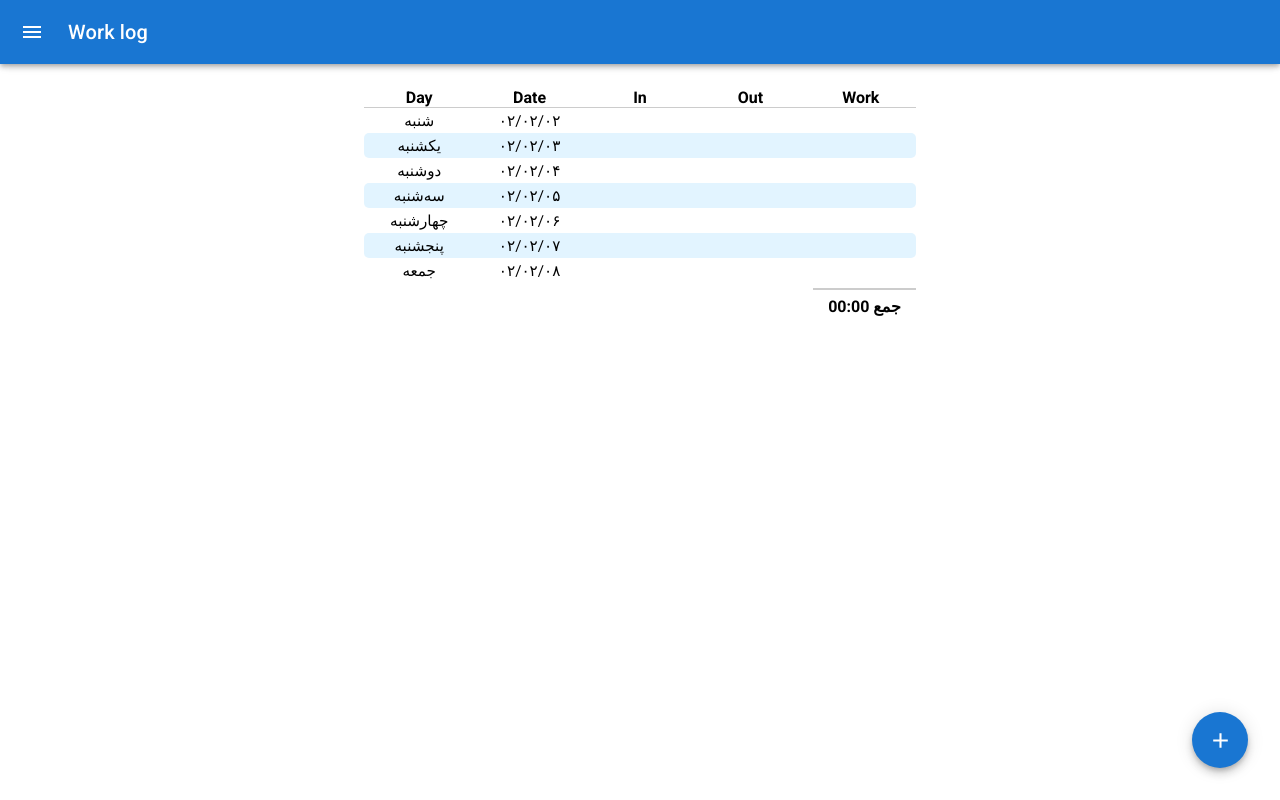
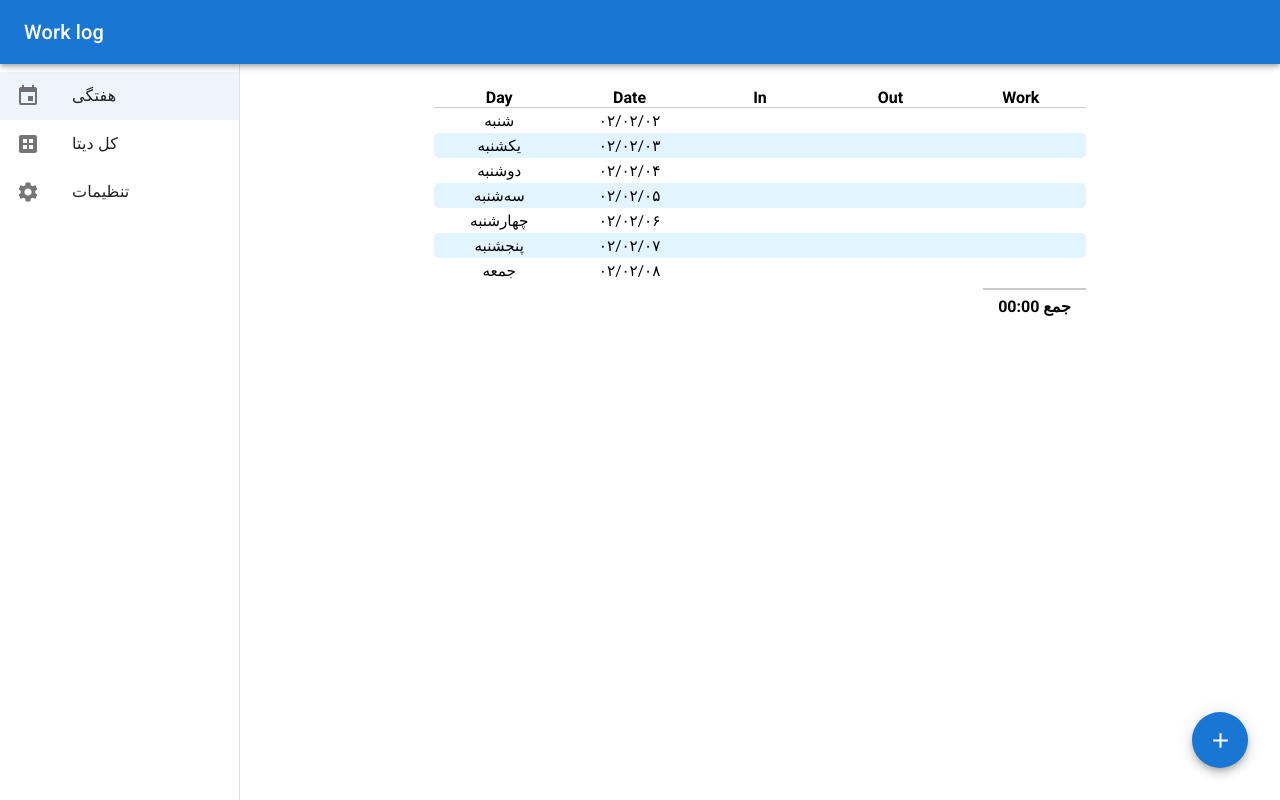
Before and after one commit to itsramin/work-log, a React (Create React App) app: page / in a window 1280 px wide. Built offline with nearby package versions, Linux system fonts and the light colour scheme; a small style sheet from the web is missing.

Commit message:
drawer is permenant on web view

```diff
--- a/src/App.css
+++ b/src/App.css
@@ -3,7 +3,7 @@
   height: 100vh;
 }
 main {
-  max-width: 600px;
+  max-width: 700px;
   margin: 0 auto;
   padding: 0rem 1rem;
 }
--- a/src/AppDrawer.js
+++ b/src/AppDrawer.js
@@ -24,7 +24,7 @@ import SettingsScreen from "./screens/SettingsScreen";
 import { useSelector } from "react-redux";
 
 const windowWidth = window.innerWidth;
-const drawerWidth = windowWidth > 600 ? 240 : 200;
+const drawerWidth = windowWidth > 900 ? 240 : 200;
 
 const Main = styled("main", { shouldForwardProp: (prop) => prop !== "open" })(
   ({ theme, open }) => ({
@@ -34,15 +34,13 @@ const Main = styled("main", { shouldForwardProp: (prop) => prop !== "open" })(
       easing: theme.transitions.easing.sharp,
       duration: theme.transitions.duration.leavingScreen,
     }),
-    marginLeft: -(
-      drawerWidth - (windowWidth > 600 ? (windowWidth - 600) / 2 : 0)
-    ),
+    marginLeft: -200,
     ...(open && {
       transition: theme.transitions.create("margin", {
         easing: theme.transitions.easing.easeOut,
         duration: theme.transitions.duration.enteringScreen,
       }),
-      marginLeft: (window.innerWidth - 600 - drawerWidth) / 2,
+      marginLeft: -200,
     }),
   })
 );
@@ -112,7 +110,8 @@ const AppDrawer = () => {
     },
   ];
   const [selectedTab, setSelectedTab] = useState(0);
-  return (
+
+  let screen = (
     <Box sx={{ display: "flex" }}>
       <AppBar position="fixed" open={open}>
         <Toolbar>
@@ -179,6 +178,62 @@ const AppDrawer = () => {
       </Main>
     </Box>
   );
+
+  if (windowWidth > 700) {
+    screen = (
+      <Box sx={{ display: "flex" }}>
+        <AppBar
+          position="fixed"
+          sx={{ zIndex: (theme) => theme.zIndex.drawer + 1 }}
+        >
+          <Toolbar>
+            <Typography variant="h6" noWrap component="div">
+              Work log
+            </Typography>
+          </Toolbar>
+        </AppBar>
+        <Drawer
+          variant="permanent"
+          sx={{
+            width: drawerWidth,
+            flexShrink: 0,
+            [`& .MuiDrawer-paper`]: {
+              width: drawerWidth,
+              boxSizing: "border-box",
+            },
+          }}
+        >
+          <Toolbar />
+          <Box sx={{ overflow: "auto" }}>
+            <List>
+              {tabsArr.map((tab, index) => (
+                <ListItem key={index} disablePadding>
+                  <ListItemButton
+                    onClick={() => handlerSelect(index)}
+                    selected={selectedTab === index}
+                  >
+                    <ListItemIcon>{tab.icon}</ListItemIcon>
+                    <ListItemText
+                      primary={
+                        <Typography style={{ fontFamily: "Vazirmatn" }}>
+                          {uiSlice.language === "Fa" ? tab.faName : tab.name}
+                        </Typography>
+                      }
+                    />
+                  </ListItemButton>
+                </ListItem>
+              ))}
+            </List>
+          </Box>
+        </Drawer>
+        <Box component="main" sx={{ flexGrow: 1, p: 3 }}>
+          <Toolbar />
+          {tabsArr[selectedTab].component}
+        </Box>
+      </Box>
+    );
+  }
+  return screen;
 };
 
 export default AppDrawer;
```
